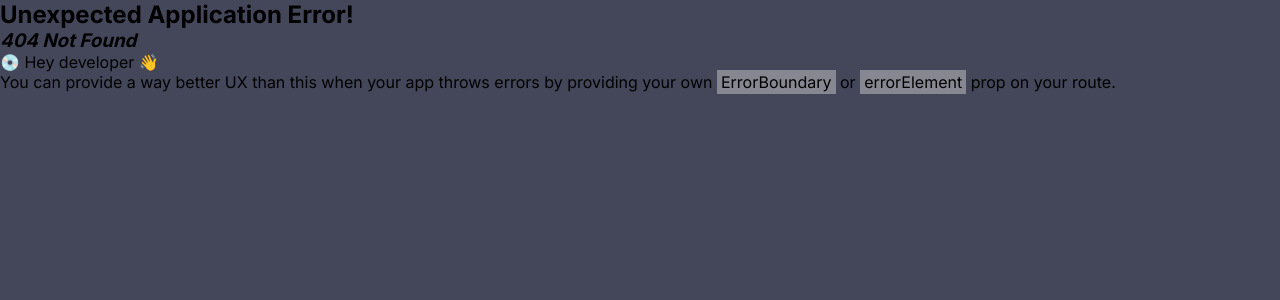
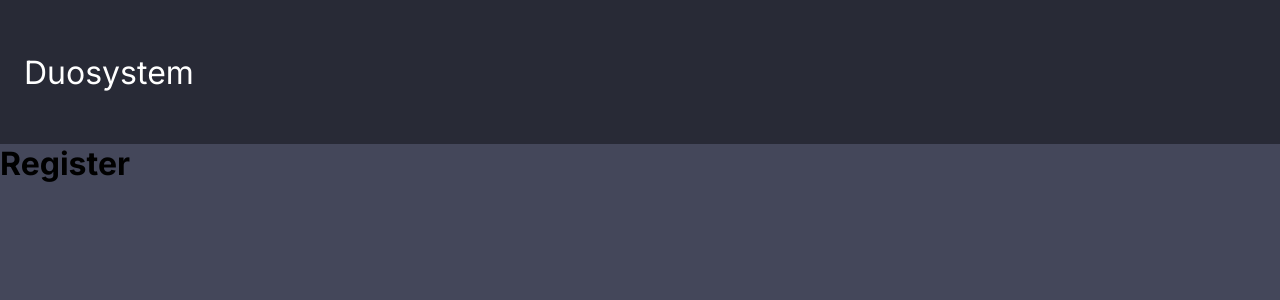
Before and after one commit to lbjbrdev/Duosystem, a React (Vite) app: page /register in a window 1280 px wide. Before the commit this address had no page. Shown: the top 300 px of the page. Built offline with nearby package versions, Linux system fonts and the light colour scheme.

Commit message:
feat: (Create a basic register screen)

```diff
--- /dev/null
+++ b/src/pages/register/index.tsx
@@ -0,0 +1,12 @@
+import React from "react";
+import { Header } from "../../components/header";
+
+export function Register() {
+    return (
+        <React.Fragment>
+            <Header isAuthenticated={false} />
+
+            <h1>Register</h1>
+        </React.Fragment>
+    );
+}
--- a/src/pages/signIn/index.tsx
+++ b/src/pages/signIn/index.tsx
@@ -13,7 +13,7 @@ export function SignIn() {
 
     const navigate = useNavigate();
 
-    const handleSubmit = () => {
+    const handleSignIn = () => {
         const INPUT_EMAIL_VALUE_IS_INVALID = !inputEmailValue || inputEmailValue === '';
         const INPUT_PASSWORD_VALUE_IS_INVALID = !inputPasswordValue || inputPasswordValue === '';
 
@@ -51,8 +51,8 @@ export function SignIn() {
                     hasError={!formIsValid}
                 />
 
-                <Styles.Button onClick={handleSubmit}>Entrar</Styles.Button>
-                <Styles.Button>Criar conta</Styles.Button>
+                <Styles.Button onClick={handleSignIn}>Entrar</Styles.Button>
+                <Styles.Button onClick={() => navigate('/register')}>Criar conta</Styles.Button>
             </Styles.Form>
         </React.Fragment>
     );
--- a/src/routes/index.tsx
+++ b/src/routes/index.tsx
@@ -2,6 +2,7 @@ import { createBrowserRouter } from 'react-router-dom';
 
 import { SignIn } from '../pages/signIn';
 import { Home } from '../pages/home';
+import { Register } from '../pages/register';
 
 export const router = createBrowserRouter([
     {
@@ -12,4 +13,8 @@ export const router = createBrowserRouter([
         path: '/home',
         element: <Home />
     },
+    {
+        path: '/register',
+        element: <Register />
+    }
 ]);
```
